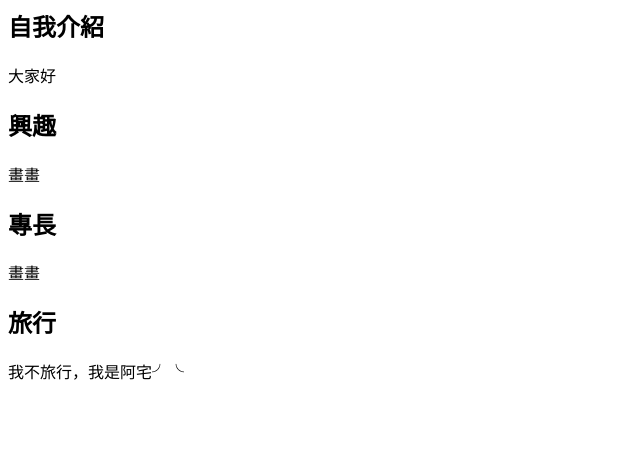
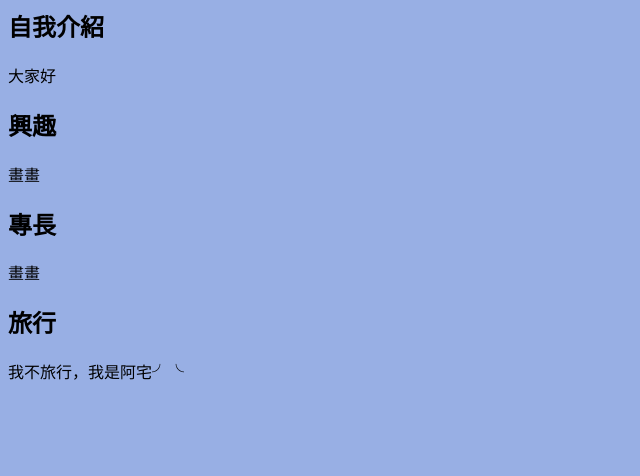
Before and after one commit to k759183642/oooooo, a plain HTML site: page index.htm in a window 1280 px wide. Shown: the part 324-800 px from the top of the page, without its empty margins (0-640 px from the left). Drawn offline with Linux system fonts and the light colour scheme.

Commit message:
Update index.htm

```diff
--- a/index.htm
+++ b/index.htm
@@ -3,6 +3,13 @@
   <head>
     <meta charset="UTF-8">
     <title>呂玟萱的自我介紹網頁</title>
+    <style>
+      body{
+        background-color:#98afe4;
+         }
+
+
+    </style>
   </head>
   <body>
     <img src="https://www.google.com/url?sa=i&url=https%3A%2F%2Fmemes.tw%2Fimage%2F5114&psig=AOvVaw0aCta4voJfT-lfPDgWq5QT&ust=1633768808207000&source=images&cd=vfe&ved=0CAgQjRxqFwoTCJCEsZ61uvMCFQAAAAAdAAAAABAD"alt="網頁設計logo"></img>
```
